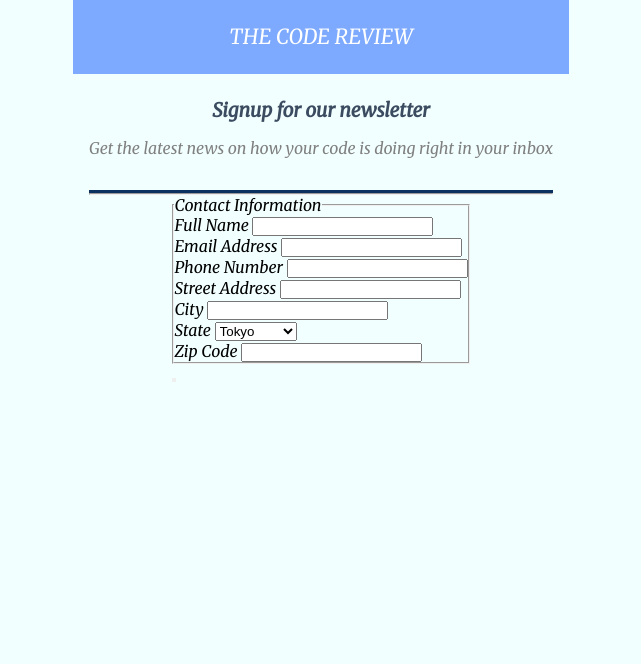
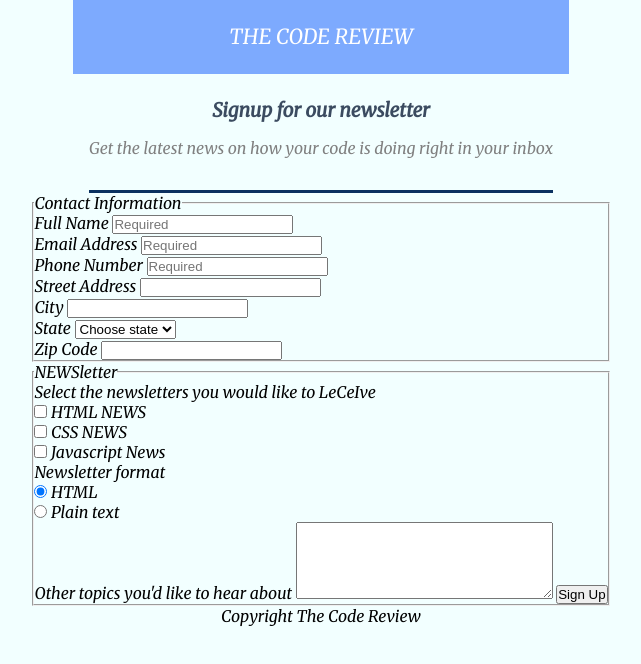
Before and after one commit to MOtte-Shuhei/Techdegree-project-3, a plain HTML site: page index.html in a window 1280 px wide. Shown: the whole page, without its empty margins (319-960 px from the left). Drawn offline with Linux system fonts and the light colour scheme.

Commit message:
Add files via upload

```diff
--- a/index.html
+++ b/index.html
@@ -17,24 +17,40 @@
       <h1>THE CODE REVIEW</h1>
       <h2>Signup for our newsletter</h2>
       <p>Get the latest news on how your code is doing right in your inbox</p>
-      <hr />
     </header>
+
+    <main>
       <form action="index.html" method="post">
         <fieldset>
           <legend>Contact Information</legend>
           <div class="input-container">
             <label for="fname">Full Name</label>
-          <input type="text" id="fname" name="full_name" />
+            <input
+              type="text"
+              id="fname"
+              name="full_name"
+              placeholder="Required"
+            />
           </div>
 
           <div class="input-container">
             <label for="email">Email Address</label>
-          <input type="email" id="mail" name="user_email" />
+            <input
+              type="email"
+              id="mail"
+              name="user_email"
+              placeholder="Required"
+            />
           </div>
 
           <div class="input-container">
             <label for="number">Phone Number</label>
-          <input type="number" id="number" name="user_number" />
+            <input
+              type="number"
+              id="number"
+              name="user_number"
+              placeholder="Required"
+            />
           </div>
 
           <div class="input-container">
@@ -50,11 +66,12 @@
           <div class="input-container">
             <label for="state">State</label>
             <select name="user_state" id="state">
+              <option value="" selected disabled>Choose state</option>
               <option value="tokyo">Tokyo</option>
               <option value="osaka">Osaka</option>
               <option value="nagoya">Nagoya</option>
               <option value="okinawa">Okinawa</option>
-            <option value="hirosima">Hiroshima</option>
+              <option value="hiroshima">Hiroshima</option>
             </select>
           </div>
 
@@ -64,7 +81,78 @@
           </div>
         </fieldset>
 
-      <button type="submit"></button>
+        <!--newsletter-->
+        <fieldset>
+          <legend>NEWSletter</legend>
+          <label>Select the newsletters you would like to LeCeIve</label>
+
+          <div>
+            <input
+              type="checkbox"
+              id="newsletter1"
+              name="newsletter"
+              value="html-news"
+            />
+            <label for="newsletter1">HTML NEWS</label>
+          </div>
+
+          <div>
+            <input
+              type="checkbox"
+              id="newsletter2"
+              name="newsletter"
+              value="css-news"
+            />
+            <label for="newsletter2">CSS NEWS</label>
+          </div>
+
+          <div>
+            <input
+              type="checkbox"
+              id="newsletter3"
+              name="newsletter"
+              value="javascript-news"
+            />
+            <label for="newsletter3">Javascript News</label>
+          </div>
+
+          <label>Newsletter format</label>
+          <div>
+            <input
+              type="radio"
+              id="html-format"
+              name="newsletter-format"
+              value="html-format"
+              checked
+            />
+            <label for="html-format">HTML</label>
+          </div>
+
+          <div>
+            <input
+              type="radio"
+              id="plain-text-format"
+              name="newsletter-format"
+              value="plain-text"
+            />
+            <label for="plain-text-format">Plain text</label>
+          </div>
+          <label for="other-topics"
+            >Other topics you'd like to hear about</label
+          >
+
+          <textarea
+            name="other-topics"
+            id="other-topics"
+            cols="30"
+            rows="5"
+          ></textarea>
+          <button type="submit">Sign Up</button>
+        </fieldset>
       </form>
+    </main>
+
+    <!--footer-->
+    <footer>Copyright The Code Review</footer>
   </body>
 </html>
```
Lines whose indentation alone changed are shown as unchanged.
